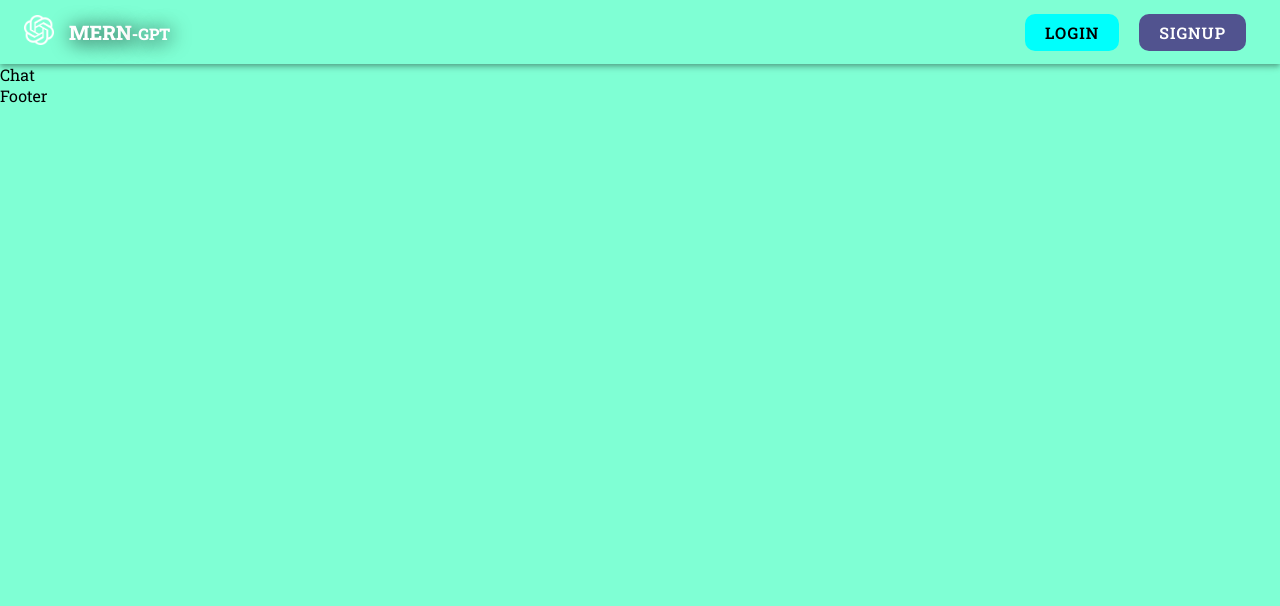
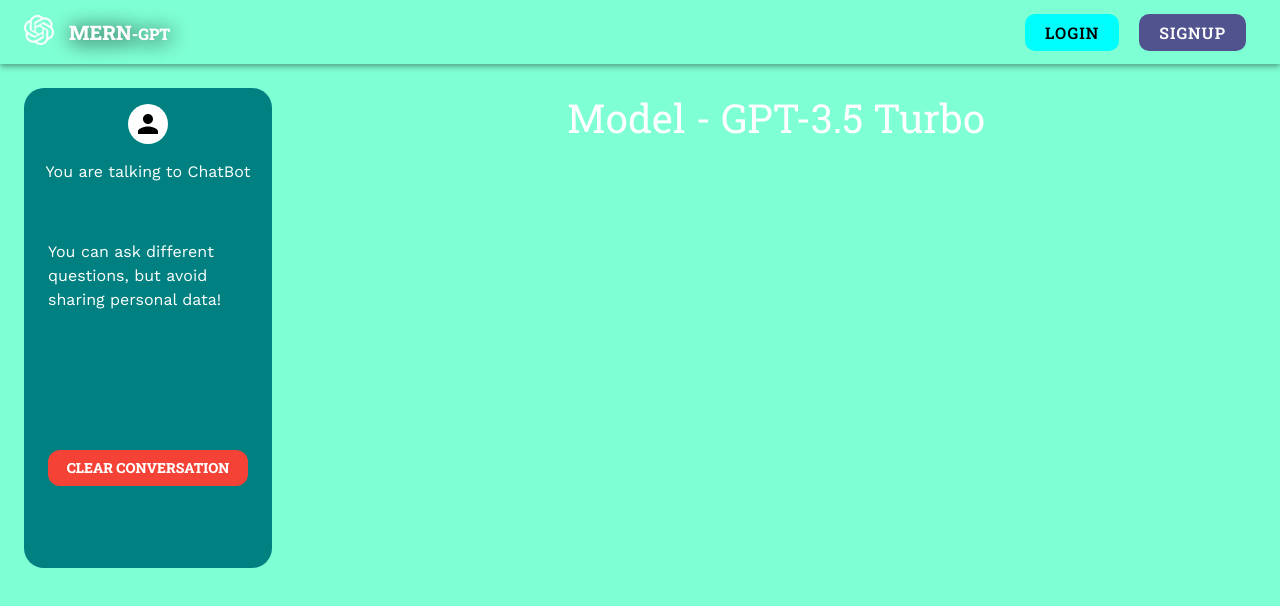
Before and after one commit to DemetrPI/AIChatBot, a React (Vite) app in the folder frontend/: page /chat in a window 1280 px wide. Shown: the top 606 px of the page. Built offline with nearby package versions, Linux system fonts and the light colour scheme; no server answers.

Commit message:
Start Chat component

```diff
--- a/frontend/src/App.tsx
+++ b/frontend/src/App.tsx
@@ -1,6 +1,5 @@
 import { Route, Routes } from "react-router-dom";
 import Header from "./components/Header";
-import Footer from "./components/Footer";
 import Chat from "./pages/Chat";
 import Home from "./pages/Home";
 import Login from "./pages/Login";
@@ -20,7 +19,6 @@ function App() {
         <Route path="/signup" element={<Signup />} />
         <Route path="*" element={<NotFound />} />
       </Routes>
-      <Footer />
     </main>
   );
 }
--- a/frontend/src/components/Footer.tsx
+++ /dev/null
@@ -1,9 +0,0 @@
-import React from 'react'
-
-const Footer = () => {
-  return (
-    <div>Footer</div>
-  )
-}
-
-export default Footer
--- a/frontend/src/pages/Chat.tsx
+++ b/frontend/src/pages/Chat.tsx
@@ -1,7 +1,131 @@
+import { Avatar, Box, Button, Typography } from "@mui/material";
+import { useAuth } from "../context/AuthContext";
+import { red } from "@mui/material/colors";
+
 const Chat = () => {
+  const chatMessage = [
+    { role: 'user', content: 'Hello, how can I help?' },
+    { role: 'assistant', content: "Hi! I'm here to assist you." },
+    { role: 'user', content: "What's the weather like today?" },
+    { role: 'assistant', content: 'The weather is sunny with a high of 25°C.' },
+    { role: 'user', content: 'Thanks for the information!' },
+    { role: 'assistant', content: "You're welcome. Is there anything else I can assist you with?" },
+  ];
+  const auth = useAuth();
   return (
-    <div>Chat</div>
-  )
-}
+    <Box
+      sx={{
+        display: "flex",
+        flex: 1,
+        width: "100%",
+        height: "100%",
+        mt: 3,
+        gap: 3,
+      }}
+    >
+      <Box
+        sx={{
+          display: { md: "flex", sm: "none", xs: "none" },
+          flex: 0.2,
+          flexDirection: "column",
+        }}
+      >
+        <Box
+          sx={{
+            display: "flex",
+            width: "100%",
+            height: "60vh",
+            bgcolor: "teal",
+            borderRadius: 5,
+            flexDirection: "column",
+            mx: 3,
+          }}
+        >
+          <Avatar
+            sx={{
+              mx: "auto",
+              my: 2,
+              bgcolor: "white",
+              color: "black",
+              fontWeight: 700,
+            }}
+          >
+            {auth?.user?.name && auth?.user?.name.trim().split(" ").length > 1
+              ? `${auth.user.name.trim().split(" ")[0][0]}${
+                  auth.user.name.trim().split(" ")[1][0]
+                }`
+              : auth?.user?.name.trim()[0]}
+          </Avatar>
+          <Typography
+            sx={{
+              mx: "auto",
+              fontFamily: "work sans",
+            }}
+          >
+            You are talking to ChatBot
+          </Typography>
+          <Typography
+            sx={{
+              mx: "auto",
+              fontFamily: "work sans",
+              my: 4,
+              p: 3,
+            }}
+          >
+            You can ask different questions, but avoid sharing personal data!
+          </Typography>
+          <Button
+            sx={{
+              width: "200px",
+              my: "auto",
+              color: "white",
+              fontWeight: "700",
+              borderRadius: 3,
+              mx: "auto",
+              bgcolor: red[500],
+              ":hover": { bgcolor: red.A400 },
+            }}
+          >
+            CLEAR CONVERSATION
+          </Button>
+        </Box>
+      </Box>
+      <Box
+        sx={{
+          display: "flex",
+          flex: { md: 0.8, xs: 1, sm: 1 },
+          flexDirection: "column",
+          px: 3,
+        }}
+      >
+        <Typography
+          sx={{
+            textAlign: "center",
+            fontSize: "40px",
+            color: "white",
+            mb: 2,
+            mx: "auto",
+          }}
+        >
+          Model - GPT-3.5 Turbo
+        </Typography>
+        <Box
+          sx={{
+            width: "100%",
+            height: "60vh",
+            borderRadius: 3,
+            mx: "auto",
+            display: "flex",
+            flexDirection: "column",
+            overflow: "scroll",
+            overflowX: "hidden",
+            overflowY:"auto",
+            scrollBehavior: "smooth",
+          }}
+        ></Box>
+      </Box>
+    </Box>
+  );
+};
 
-export default Chat
+export default Chat;
```
Also changed, not shown: 1 other file (tests, documents, lock files or other folders).
